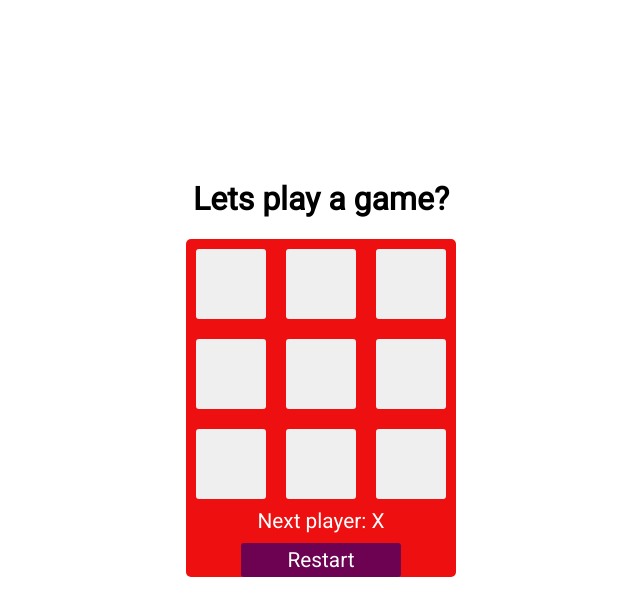
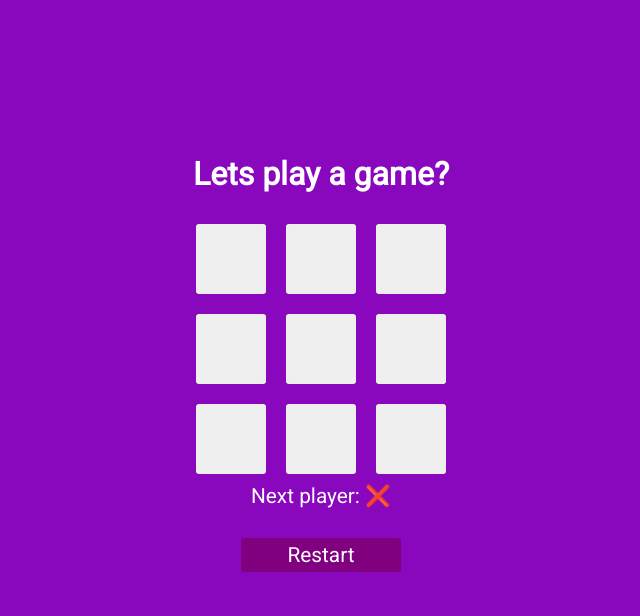
Before and after one commit to xdnzz/TikTak-Toe-Gaming-GeniusDev, a React (Vite) app: page / in a window 1280 px wide. Shown: the top 616 px of the page, without its empty margins (319-959 px from the left). Built offline with nearby package versions, Linux system fonts and the light colour scheme.

Commit message:
finished

```diff
--- a/src/components/TableGame.jsx
+++ b/src/components/TableGame.jsx
@@ -64,7 +64,7 @@ export default function TableGame( ){
 
         status = `Winner: ${winner}`;
     } else {
-        status = `Next player: ${isX ? 'X' : 'O'}`
+        status = `Next player: ${isX ? '❌' : '⭕'}`
     }
 
     const renderSquare = (a) => {
--- a/src/components/style.css
+++ b/src/components/style.css
@@ -6,11 +6,14 @@
     align-items: center;
     font-size: 1.3rem;
     color: #fff;
+
 }
+
 
 .board-row {
     display: flex;
 }
+
 
 .content button {
     width: 70px;
@@ -24,10 +27,10 @@
 
 .buttonRestartGame {
     width: 150px;
-    background: rgb(109, 2, 82);
+    background: purple;
     border-radius: 3px;
-    margin-top: 10px;
+    margin: 30px 0 30px 0;
     padding: 5px;
+
     cursor: pointer;
-
 }
--- a/src/global.css
+++ b/src/global.css
@@ -5,6 +5,8 @@ html {
     font-family: 'Open Sans', sans-serif;
     font-family: 'Poppins', sans-serif;
     font-family: 'Roboto', sans-serif;
+    background: rgb(137, 7, 189);
+    color: #fff;
 }
 
 
@@ -16,16 +18,19 @@ html {
     height: 90vh;
     width: 100%;
     align-items: center;
+
+
 }
 
 
 .content {
-    background: rgb(238, 16, 16);
-
+    background: rgb(137, 7, 189);
     display:flex;
     flex-direction: column;
     justify-content:center;
     text-align: center;
     border-radius: 5px;
 
+
+
 }
```
